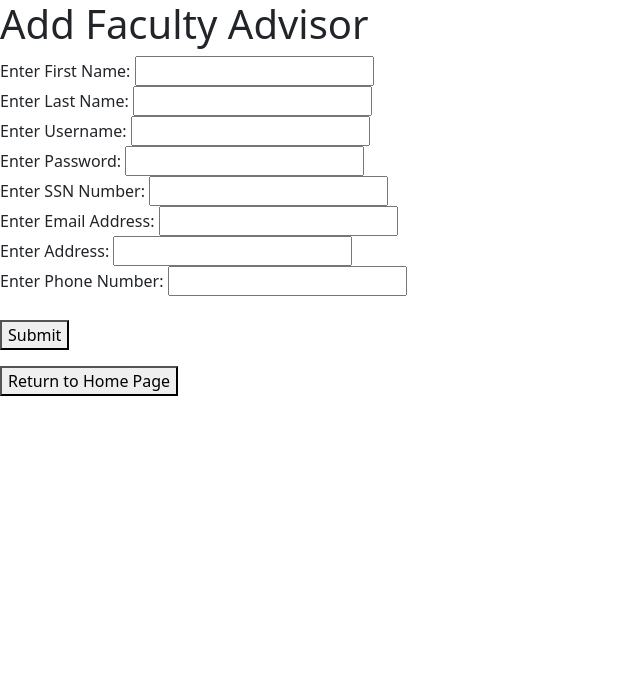
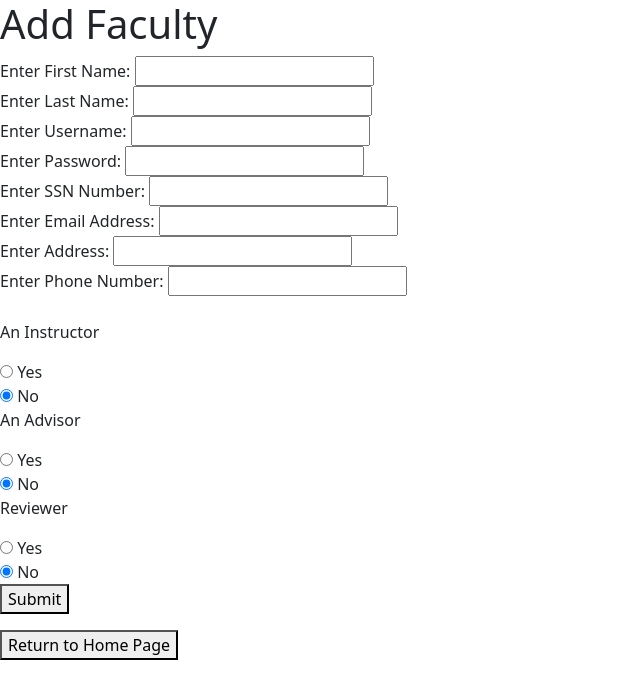
Before and after one commit to Olamide-Treasure/School-System, a Flask app: template templates/addfaculty.html in a window 1280 px wide. Shown: the top 699 px of the page, without its empty margins (0-640 px from the left). Run offline with Flask 2, Linux system fonts and the light colour scheme; the template is opened without the code that fills it, so the values that code supplies are empty.

Commit message:
Update addfaculty.html

```diff
--- a/templates/addfaculty.html
+++ b/templates/addfaculty.html
@@ -6,7 +6,7 @@
     <link rel="stylesheet" href="static/home.css">
   </head>
 <body>
-  <h1> Add Faculty Advisor </h1>
+  <h1> Add Faculty </h1>
   <form action="/addfaculty" method = "POST">
       Enter First Name:
    <input type="text" name="fname" required><br>
@@ -31,9 +31,33 @@
     <input type="text" name="phone" required><br>
 
     <input type = "hidden" name = "type" value = 1>
+    <input type = "hidden" name = "depart" value = "CSCI">
     <br>
+
+    <p>An Instructor</p>
+    <input type="radio" name = "0" value="yes"> Yes </br>
+    <input type="radio" name = "0" value="no" checked> No </br>
+
+    <p>An Advisor</p>
+    <input type="radio" name = "1" value="yes"> Yes </br>
+    <input type="radio" name = "1" value="no" checked> No </br>
+
+    <p>Reviewer</p>
+    <input type="radio" name = "2" value="yes"> Yes </br>
+    <input type="radio" name = "2" value="no" checked> No </br>
+
+
+
   <button type="submit">Submit</button>
  </form>
+
+
+ <script>
+  const form = document.getElementById("form");
+  const checkboxes = form.querySelectorAll("input[type='radio']");
+  const errorMessage = document.getElementById("error-message");
+</script>
+
 
     <form action = "/">
     <button type="submit">Return to Home Page</button>
```
